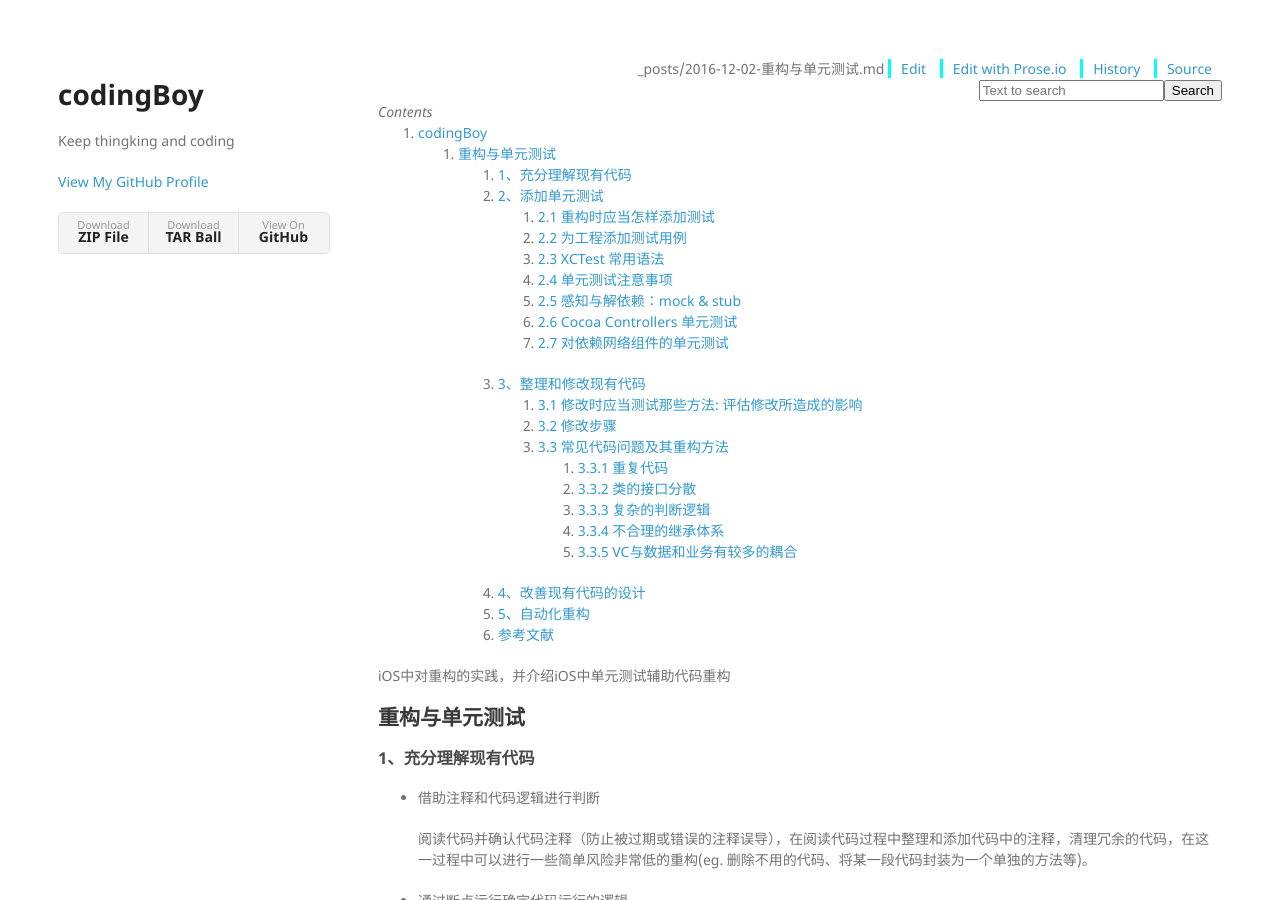
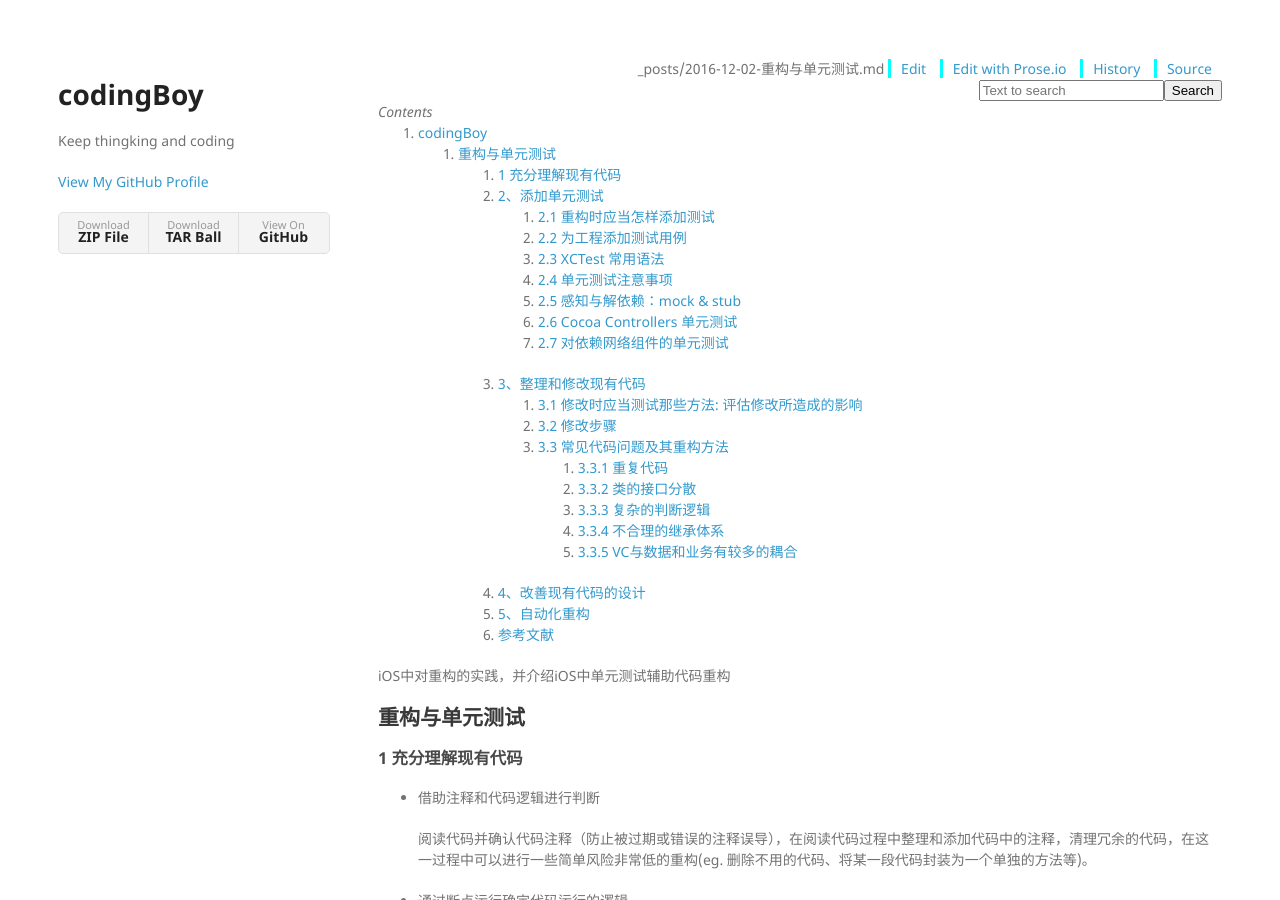
Before and after one commit to codingingBoy/codingingBoy.github.io, a Jekyll site: the page built from _posts/2016-12-02-重构与单元测试.md, in a window 1280 px wide and 900 px high. Built offline with Jekyll 4.4.1, drawn with Linux system fonts in a browser that asks for light colours; nearby versions of some CDN libraries.

```diff
--- a/_posts/2016-12-02-重构与单元测试.md
+++ b/_posts/2016-12-02-重构与单元测试.md
@@ -10,7 +10,7 @@
 
 ## 重构与单元测试
 
-### 1、充分理解现有代码
+### 1 充分理解现有代码
 * 借助注释和代码逻辑进行判断
 
 	阅读代码并确认代码注释（防止被过期或错误的注释误导），在阅读代码过程中整理和添加代码中的注释，清理冗余的代码，在这一过程中可以进行一些简单风险非常低的重构(eg. 删除不用的代码、将某一段代码封装为一个单独的方法等)。
```
